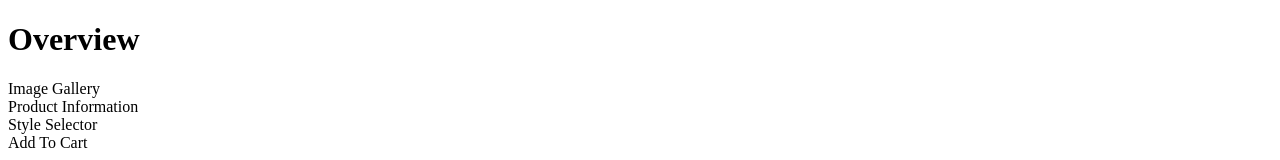
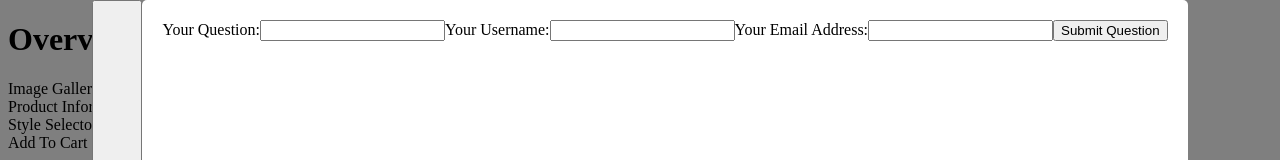
Before and after one commit to Pasteque-Performers/pp-atelier, a React app: page / in a window 1280 px wide. Both pictures are taken after a click on the button "Ask a Question". Shown: the top 160 px of the page. Built offline with nearby package versions, Linux system fonts and the light colour scheme; no server answers; the HTML template or start-up script is replaced by a standard one.

Commit message:
Add functionality for question modal and adding a new question

```diff
--- a/client/src/components/q-a/QaBody.jsx
+++ b/client/src/components/q-a/QaBody.jsx
@@ -1,12 +1,14 @@
 import React, { useEffect, useState } from 'react';
 import axios from 'axios';
 import Question from './Question.jsx';
+import QuestionModal from './QuestionModal.jsx';
 
 const QaBody = ({ productId }) => {
   const [questions, setQuestions] = useState([]);
   const [showQuestions, setShowQuestions] = useState([]);
   const [searching, setSearching] = useState(false);
   const [loadedQuestions, setLoadedQuestions] = useState(false);
+  const [displayModal, setDisplayModal] = useState(false);
 
   const getQuestions = (page) => {
     let pageCount = page;
@@ -68,8 +70,18 @@ const QaBody = ({ productId }) => {
     getQuestions(1);
   }, [productId]);
 
+  useEffect(() => {
+    if (displayModal) {
+      document.body.style.overflow = 'hidden';
+    } else {
+      document.body.style.overflow = 'auto';
+    }
+  }, [displayModal]);
+
   return (
     <div>
+      {displayModal && <QuestionModal getQuestions={getQuestions}
+      productId={productId} setDisplayModal={setDisplayModal}/>}
       <h3>Search for a Question</h3>
       <input type="text" placeholder="Type in your question" onChange={(e) => searchQuestions(e.target.value)}/>
       <ul style={{ listStyle: 'none', padding: 0 }}>
@@ -85,7 +97,7 @@ const QaBody = ({ productId }) => {
       <button onClick={loadMoreQuestions}>Load More Questions</button>
       )}
       {loadedQuestions && (<button onClick={collapseQuestionsList}>Collapse Questions</button>)}
-      <button>Ask a Question</button>
+      <button onClick={() => setDisplayModal(true)}>Ask a Question</button>
     </div>
   );
 };
--- a/client/src/components/q-a/QuestionModal.jsx
+++ b/client/src/components/q-a/QuestionModal.jsx
@@ -0,0 +1,68 @@
+import React, { useState } from 'react';
+import axios from 'axios';
+import styled from 'styled-components';
+
+const ModalOverlay = styled.div`
+  position: fixed;
+  overflow: hidden;
+  top: 0;
+  left: 0;
+  width: 100%;
+  height: 100%;
+  background-color: rgba(0, 0, 0, 0.5);
+  z-index: 9999;
+  display: flex;
+  justify-content: center;
+  align-item: center;
+`;
+
+const QuestionForm = styled.form`
+  background-color: white;
+  padding: 20px;
+  border-radius: 5px;
+`;
+
+const QuestionModal = ({ getQuestions, productId, setDisplayModal }) => {
+  const [body, setBody] = useState('');
+  const [name, setName] = useState('');
+  const [email, setEmail] = useState('');
+
+  const postQuestion = () => {
+    axios.post('/classes/qa/questions', {
+      body,
+      name,
+      email,
+      product_id: productId,
+    })
+      .then(() => {
+        console.log('Successfully posted new question');
+        getQuestions(1);
+      })
+      .catch((error) => {
+        console.log('Error attempting to post new question', error);
+      });
+  };
+
+  return (
+    <ModalOverlay>
+      <button onClick={() => setDisplayModal(false)}>Close</button>
+      <QuestionForm onSubmit={() => {
+        postQuestion();
+        setDisplayModal(false);
+      }}>
+        <label>Your Question:
+          <input type='text' onChange={(e) => setBody(e.target.value)}/>
+        </label>
+        <label>Your Username:
+          <input type='text' onChange={(e) => setName(e.target.value)}/>
+        </label>
+        <label>Your Email Address:
+          <input type='text' onChange={(e) => setEmail(e.target.value)}/>
+        </label>
+        <input type="submit" value="Submit Question"></input>
+      </QuestionForm>
+    </ModalOverlay>
+  );
+};
+
+export default QuestionModal;
```
